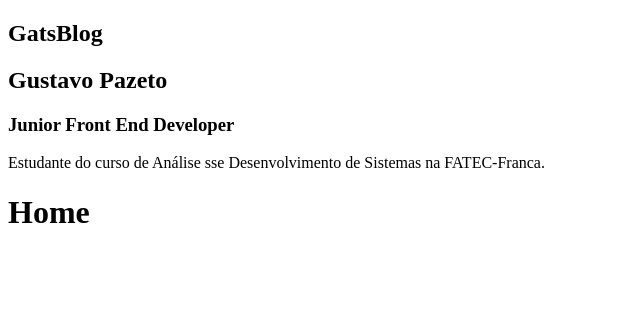
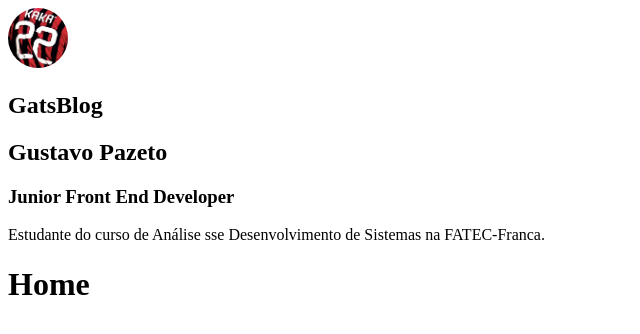
Before and after one commit to Pazeto22/gatsblog, a Gatsby site: page / in a window 1280 px wide. Shown: the whole page, without its empty margins (0-640 px from the left). Built offline with nearby package versions, Linux system fonts and the light colour scheme; Gatsby itself is replaced by a stand-in of ours.

Commit message:
gatsby Image / Sharp

```diff
--- a/gatsby-config.js
+++ b/gatsby-config.js
@@ -26,7 +26,7 @@
         background_color: `#663399`,
         theme_color: `#663399`,
         display: `minimal-ui`,
-        icon: ``, // This path is relative to the root of the site.
+        icon: `${__dirname}/src/images/gatsby-icon.png`, // This path is relative to the root of the site.
       },
     },
     // this (optional) plugin enables Progressive Web App + Offline functionality
--- /dev/null
+++ b/src/components/Avatar/index.js
@@ -0,0 +1,46 @@
+import React from 'react'
+import { useStaticQuery, graphql } from 'gatsby'
+import Img from 'gatsby-image'
+
+// FIXED
+
+const Avatar = () => {
+    const { avatarImage } = useStaticQuery(
+        graphql`
+            query {
+                avatarImage: file(relativePath: { eq: "profile-avatar.jpg" }) {
+                    childImageSharp {
+                        fixed(width: 60, height:60){
+                            ...GatsbyImageSharpFixed
+                        }
+                    }
+                }
+            }
+        `
+    )
+
+    return <Img fixed={avatarImage.childImageSharp.fixed} className="Shazam" style={{ borderRadius: "50%" }} />
+}
+
+
+// FLUID
+
+// const Avatar = () => {
+//     const { avatarImage } = useStaticQuery(
+//         graphql`
+//             query {
+//                 avatarImage: file(relativePath: { eq: "profile-avatar.jpg" }) {
+//                     childImageSharp {
+//                         fluid(maxWidth: 60, maxHeight:60){
+//                             ...GatsbyImageSharpFluid
+//                         }
+//                     }
+//                 }
+//             }
+//         `
+//     )
+
+//     return <Img fluid={avatarImage.childImageSharp.fluid} className="Shazam" style={{ width: "60px", borderRadius: "50%" }}/>
+// }
+
+export default Avatar
--- a/src/components/Profile/index.js
+++ b/src/components/Profile/index.js
@@ -35,6 +35,8 @@
 import React from 'react'
 import { useStaticQuery, graphql } from 'gatsby'
 
+import Avatar from '../Avatar'
+
 const Profile = () => {
     //Primeiro de tudo pegar os dados
     const {
@@ -55,6 +57,7 @@
     `)
     return (
         <div className="Profile-wrapper">
+            <Avatar />
             <h1>{title}</h1>
             <h2>{author}</h2>
             <h3>{position}</h3>
```
Also changed, not shown: src/images/gatsby-icon.png (added), src/images/profile-avatar.jpg (added).
